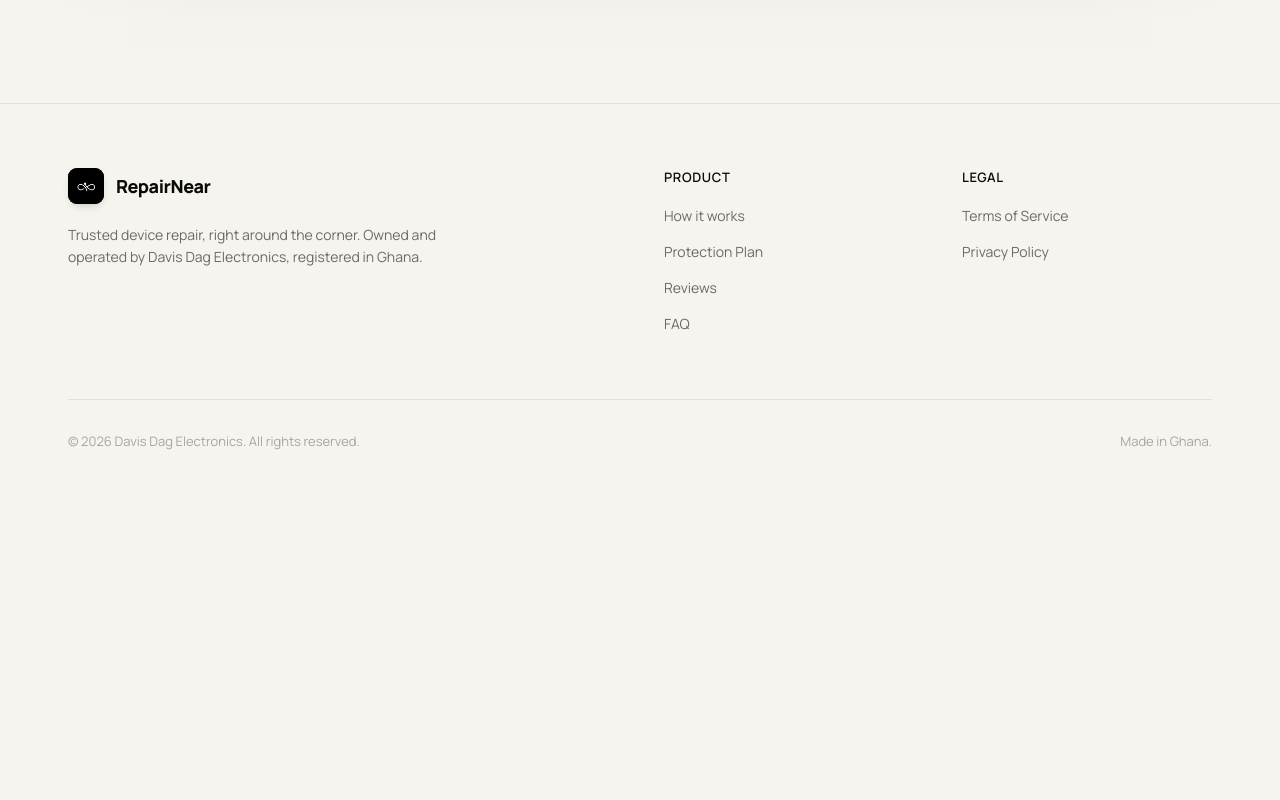
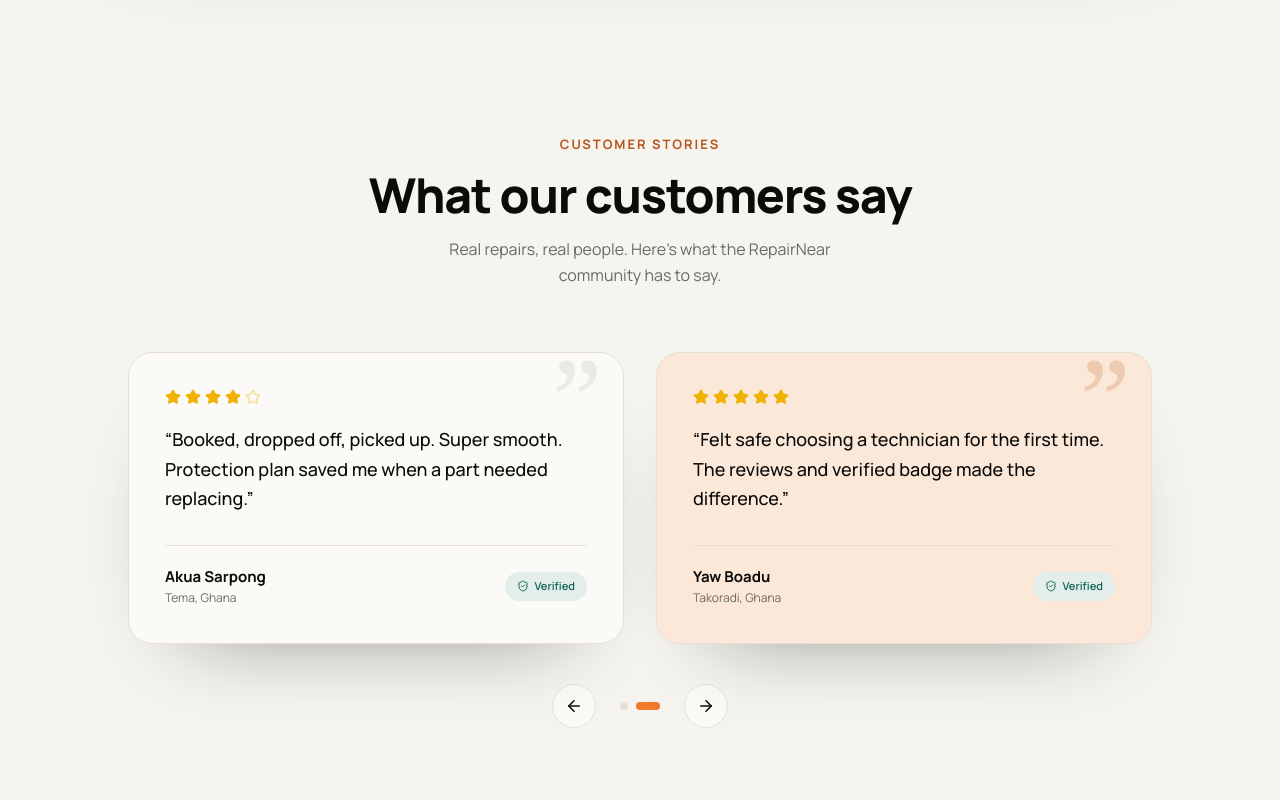
Before and after one commit to RepairNear/RepairNear-landingpage, a Next.js app: page / in a window 1280 px wide. Shown: the part 5720-6520 px from the top of the page. Before the commit the page ends 6236 px from the top, so only its background shows below. Built offline with nearby package versions, Linux system fonts and the light colour scheme.

Commit message:
testimonials section & minor changes

```diff
--- a/app/page.tsx
+++ b/app/page.tsx
@@ -4,6 +4,7 @@
 import HowItWorks from "@/components/sections/how-it-works";
 import WhyRepairNear from "@/components/sections/why-repairnear";
 import BuiltForEveryone from "@/components/sections/built-for-everyone";
+import Testimonials from "@/components/sections/testimonials";
 import Protection from "@/components/sections/protection";
 
 export default function Home() {
@@ -16,6 +17,7 @@
         <HowItWorks />
         <BuiltForEveryone />
         <Protection />
+        <Testimonials />
       </main>
       <Footer />
     </>
--- /dev/null
+++ b/components/sections/testimonials.tsx
@@ -0,0 +1,243 @@
+"use client";
+
+import { useState, useEffect } from "react";
+import { motion, AnimatePresence, useReducedMotion } from "motion/react";
+import { Star, ShieldCheck, ArrowLeft, ArrowRight } from "lucide-react";
+
+type Testimonial = {
+  stars: number;
+  quote: string;
+  name: string;
+  location: string;
+  bg: string;
+  quoteColor: string;
+};
+
+const testimonials: Testimonial[] = [
+  {
+    stars: 5,
+    quote:
+      "My laptop screen was fixed the same day. Tracked the whole thing from the app — no calls, no stress.",
+    name: "Esi Quaye",
+    location: "Kumasi, Ghana",
+    bg: "bg-accent-tint",
+    quoteColor: "text-accent-deep",
+  },
+  {
+    stars: 5,
+    quote:
+      "Found a verified shop two streets away. The quote matched what I paid. Finally, transparency.",
+    name: "Daniel Owusu",
+    location: "Accra, Ghana",
+    bg: "bg-teal-tint",
+    quoteColor: "text-teal",
+  },
+  {
+    stars: 4,
+    quote:
+      "Booked, dropped off, picked up. Super smooth. Protection plan saved me when a part needed replacing.",
+    name: "Akua Sarpong",
+    location: "Tema, Ghana",
+    bg: "bg-bg-alt",
+    quoteColor: "text-ink-muted",
+  },
+  {
+    stars: 5,
+    quote:
+      "Felt safe choosing a technician for the first time. The reviews and verified badge made the difference.",
+    name: "Yaw Boadu",
+    location: "Takoradi, Ghana",
+    bg: "bg-accent-tint",
+    quoteColor: "text-accent-deep",
+  },
+];
+
+// Group the testimonials into pages of two — page 0 shows first, then it
+// auto-advances to reveal the next pair.
+const PER_PAGE = 2;
+const pages: Testimonial[][] = [];
+for (let i = 0; i < testimonials.length; i += PER_PAGE) {
+  pages.push(testimonials.slice(i, i + PER_PAGE));
+}
+
+const AUTOPLAY_MS = 5000;
+
+function Stars({ count }: { count: number }) {
+  return (
+    <div className="flex items-center gap-1">
+      {Array.from({ length: 5 }).map((_, s) =>
+        s < count ? (
+          <Star key={s} size={16} className="fill-yellow-500 text-yellow-500" />
+        ) : (
+          <Star key={s} size={16} className="text-yellow-500/40" />
+        )
+      )}
+    </div>
+  );
+}
+
+function TestimonialCard({ t }: { t: Testimonial }) {
+  return (
+    <motion.figure
+      whileHover={{ y: -6 }}
+      transition={{ type: "spring", stiffness: 300, damping: 22 }}
+      className={`${t.bg} relative flex h-full flex-col overflow-hidden rounded-3xl border border-line p-7 shadow-[0_40px_90px_-60px_rgba(11,11,10,0.55)] md:p-9`}
+    >
+      {/* Decorative quote watermark */}
+      <span
+        aria-hidden
+        className={`pointer-events-none absolute -top-3 right-5 select-none text-[110px] leading-none ${t.quoteColor} opacity-20`}
+        style={{ fontFamily: "Georgia, serif" }}
+      >
+        &rdquo;
+      </span>
+
+      <Stars count={t.stars} />
+
+      <blockquote className="relative mt-5 mb-8 text-[16px] font-medium leading-relaxed text-ink md:text-[18px]">
+        &ldquo;{t.quote}&rdquo;
+      </blockquote>
+
+      <figcaption className="mt-auto flex items-center justify-between gap-4 border-t border-line pt-5">
+        <div>
+          <p className="text-[15px] font-bold text-ink">{t.name}</p>
+          <p className="text-[12px] text-ink-soft">{t.location}</p>
+        </div>
+        <span className="inline-flex items-center gap-1.5 rounded-full bg-teal-tint px-3 py-1.5 text-[11px] font-semibold text-teal">
+          <ShieldCheck size={12} />
+          Verified
+        </span>
+      </figcaption>
+    </motion.figure>
+  );
+}
+
+export default function Testimonials() {
+  const reduce = useReducedMotion();
+  const [page, setPage] = useState(0);
+  const [direction, setDirection] = useState(1);
+  const [paused, setPaused] = useState(false);
+
+  // Auto-advance to the next pair. Keyed on `page`, so any manual navigation
+  // resets the timer instead of firing a double jump.
+  useEffect(() => {
+    if (reduce || paused) return;
+    const id = window.setTimeout(() => {
+      setDirection(1);
+      setPage((p) => (p + 1) % pages.length);
+    }, AUTOPLAY_MS);
+    return () => window.clearTimeout(id);
+  }, [page, paused, reduce]);
+
+  const go = (dir: number) => {
+    setDirection(dir);
+    setPage((p) => (p + dir + pages.length) % pages.length);
+  };
+
+  const goTo = (i: number) => {
+    if (i === page) return;
+    setDirection(i > page ? 1 : -1);
+    setPage(i);
+  };
+
+  const dist = reduce ? 0 : 64;
+  const pageVariants = {
+    enter: (dir: number) => ({ opacity: 0, x: dir >= 0 ? dist : -dist }),
+    center: { opacity: 1, x: 0 },
+    exit: (dir: number) => ({ opacity: 0, x: dir >= 0 ? -dist : dist }),
+  };
+
+  return (
+    <section id="reviews" className="py-24 md:py-32">
+      <div className="container-page">
+        {/* Heading */}
+        <motion.div
+          className="mx-auto mb-14 max-w-2xl text-center md:mb-16"
+          initial={{ opacity: 0, y: 20 }}
+          whileInView={{ opacity: 1, y: 0 }}
+          viewport={{ once: true }}
+          transition={{ duration: 0.6 }}
+        >
+          <p className="mb-4 text-[13px] font-bold uppercase tracking-[0.15em] text-accent-deep">
+            Customer stories
+          </p>
+          <h2 className="text-4xl font-extrabold leading-[1.05] tracking-tight md:text-5xl">
+            What our customers say
+          </h2>
+          <p className="mx-auto mt-4 max-w-md text-[15px] leading-relaxed text-ink-soft md:text-[16px]">
+            Real repairs, real people. Here&rsquo;s what the RepairNear community
+            has to say.
+          </p>
+        </motion.div>
+
+        {/* Carousel — pauses on hover/focus */}
+        <div
+          className="relative mx-auto max-w-5xl"
+          onMouseEnter={() => setPaused(true)}
+          onMouseLeave={() => setPaused(false)}
+          onFocusCapture={() => setPaused(true)}
+          onBlurCapture={() => setPaused(false)}
+        >
+          <AnimatePresence mode="wait" custom={direction} initial={false}>
+            <motion.div
+              key={page}
+              custom={direction}
+              variants={pageVariants}
+              initial="enter"
+              animate="center"
+              exit="exit"
+              transition={{ duration: reduce ? 0 : 0.5, ease: "easeOut" }}
+              className="grid grid-cols-1 gap-6 md:grid-cols-2 md:gap-8"
+            >
+              {pages[page].map((t) => (
+                <TestimonialCard key={t.name} t={t} />
+              ))}
+            </motion.div>
+          </AnimatePresence>
+
+          {/* Controls — arrows flanking page dots, beneath the cards */}
+          <div className="mt-10 flex items-center justify-center gap-6">
+            <motion.button
+              type="button"
+              onClick={() => go(-1)}
+              aria-label="Previous testimonials"
+              whileHover={{ scale: 1.08 }}
+              whileTap={{ scale: 0.92 }}
+              className="flex h-11 w-11 items-center justify-center rounded-full border border-line bg-bg-alt text-ink transition-colors hover:border-transparent hover:bg-accent hover:text-white"
+            >
+              <ArrowLeft size={18} aria-hidden />
+            </motion.button>
+
+            <div className="flex items-center gap-2">
+              {pages.map((_, i) => (
+                <button
+                  key={i}
+                  type="button"
+                  onClick={() => goTo(i)}
+                  aria-label={`Go to testimonials ${i + 1} of ${pages.length}`}
+                  aria-current={i === page}
+                  className={`h-2 rounded-full transition-all duration-300 ${
+                    i === page
+                      ? "w-6 bg-accent"
+                      : "w-2 bg-line hover:bg-ink-muted"
+                  }`}
+                />
+              ))}
+            </div>
+
+            <motion.button
+              type="button"
+              onClick={() => go(1)}
+              aria-label="Next testimonials"
+              whileHover={{ scale: 1.08 }}
+              whileTap={{ scale: 0.92 }}
+              className="flex h-11 w-11 items-center justify-center rounded-full border border-line bg-bg-alt text-ink transition-colors hover:border-transparent hover:bg-accent hover:text-white"
+            >
+              <ArrowRight size={18} aria-hidden />
+            </motion.button>
+          </div>
+        </div>
+      </div>
+    </section>
+  );
+}
```
